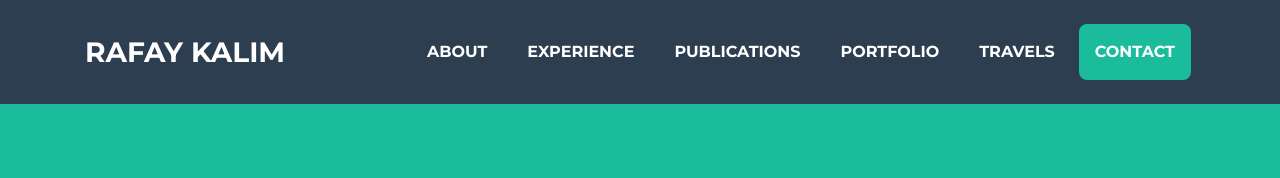
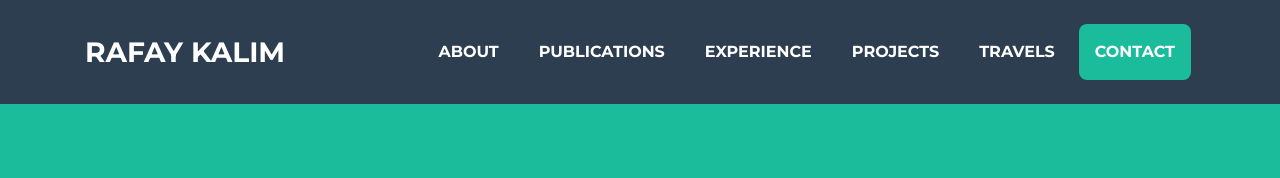
Before and after one commit to rafayk7/rafayk7.github.io, a website with bundled scripts: page index.html in a window 1280 px wide. Shown: the top 178 px of the page. Built offline with nearby package versions, Linux system fonts and the light colour scheme.

Commit message:
change tab name

```diff
--- a/index.html
+++ b/index.html
@@ -35,15 +35,16 @@
             <li class="nav-item mx-0 mx-lg-1">
                 <a class="nav-link py-3 px-0 px-lg-3 rounded js-scroll-trigger" href="#about">About</a>
               </li>
-            <li class="nav-item mx-0 mx-lg-1">
-                <a class="nav-link py-3 px-0 px-lg-3 rounded js-scroll-trigger" href="#experience">Experience</a>
-              </li>
               <li class="nav-item mx-0 mx-lg-1">
                 <a class="nav-link py-3 px-0 px-lg-3 rounded js-scroll-trigger" href="#publications">Publications</a>
               </li>
 
+              <li class="nav-item mx-0 mx-lg-1">
+                <a class="nav-link py-3 px-0 px-lg-3 rounded js-scroll-trigger" href="#experience">Experience</a>
+              </li>
+
           <li class="nav-item mx-0 mx-lg-1">
-            <a class="nav-link py-3 px-0 px-lg-3 rounded js-scroll-trigger" href="#portfolio">Portfolio</a>
+            <a class="nav-link py-3 px-0 px-lg-3 rounded js-scroll-trigger" href="#portfolio">Projects</a>
           </li>
           <li class="nav-item mx-0 mx-lg-1">
             <a class="nav-link py-3 px-0 px-lg-3 rounded js-scroll-trigger" href="#travel">Travels</a>
@@ -275,7 +276,7 @@
     <div class="container">
 
       <!-- Portfolio Section Heading -->
-      <h2 class="page-section-heading text-center text-uppercase text-secondary mb-0">Portfolio</h2>
+      <h2 class="page-section-heading text-center text-uppercase text-secondary mb-0">Projects</h2>
 
       <!-- Icon Divider -->
       <div class="divider-custom">
```
